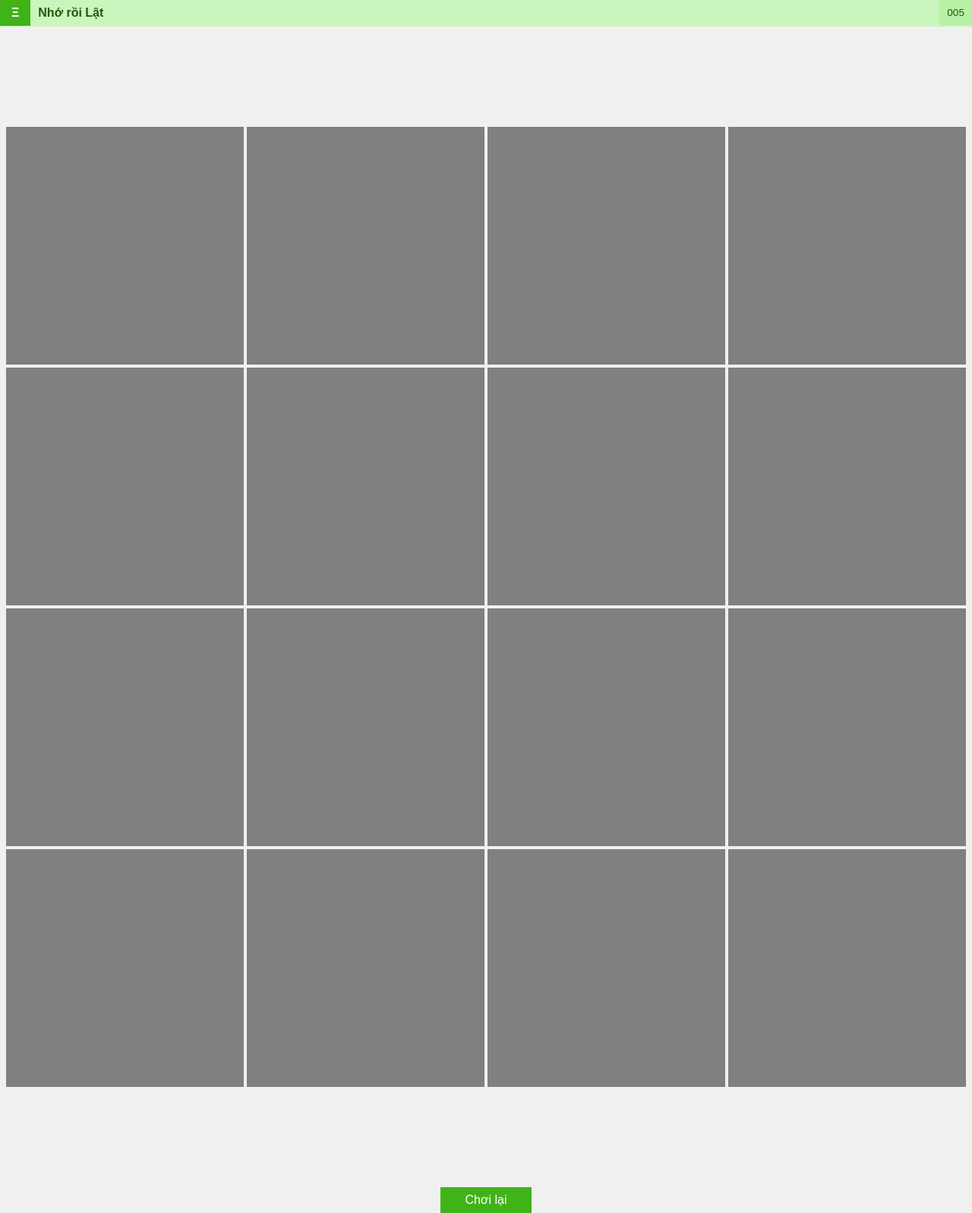
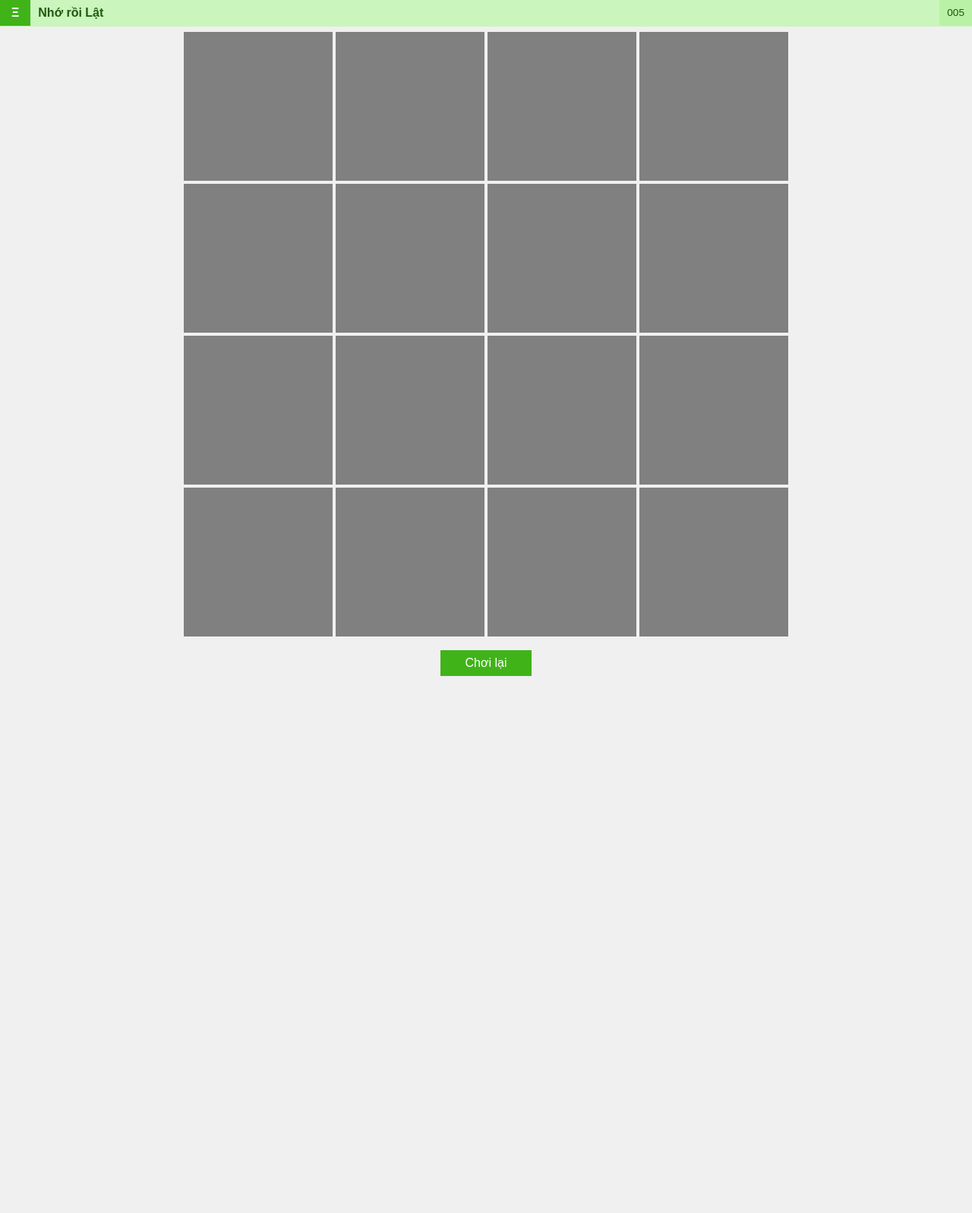
Before and after one commit to mangcut/mangcut.github.io, a Jekyll site: the page app/1/index.html, which Jekyll copies as it is, in a window 1280 px wide. Shown: the whole page at 76% size. Built offline with Jekyll 4.4.1, drawn with Linux system fonts in a browser that asks for light colours; after the commit the page ends 900 px from its top, so only the background shows below that.

Commit message:
Set height/width dynamicly

```diff
--- a/app/1/css/app.css
+++ b/app/1/css/app.css
@@ -7,7 +7,13 @@
 	user-select:none;
 	-webkit-tap-highlight-color:rgba(0,0,0,0);
 }
+
+html{
+	height:100%;
+}
+
 body {
+	height: 100%;
 	margin: 0;
 	padding: 0;
 	font-family: sans-serif;
@@ -132,8 +138,14 @@ table.tile-menu.large tr {
 	font-size: 85%;
 }
 
+#page {
+}
+
+#content {
+}
+
 #playGround {
-	margin: 10% auto;
+	margin: 0 auto;
 	display: table;
 	border-collapse: collapse;
 	border-spacing: 0;
@@ -162,6 +174,11 @@ table.tile-menu.large tr {
 	/*cursor: default;*/
 }
 
+#bottomPart {
+	text-align: center;
+	padding: 10px 0;
+}
+
 .btn {
 	background-color: HSL(105, 75%, 40%);
 	color: HSL(105, 75%, 100%);
@@ -170,5 +187,4 @@ table.tile-menu.large tr {
 	display: block;
 	width: 100px;
 	margin: 0 auto;
-	text-align: center;
 }
--- a/app/1/index.html
+++ b/app/1/index.html
@@ -39,7 +39,9 @@
 		<div id="content">
 			<div id="playGround">
 			</div>
+		</div>
 
+		<div id="bottomPart">
 			<div id="restart" class="btn">Chơi lại</div>
 		</div>
 
--- a/app/1/js/app.js
+++ b/app/1/js/app.js
@@ -155,13 +155,27 @@ function buildPlayGround(col, row) {
 		html += rowHtml;
 	}
 
-	$("#playGround").html(html);
+	var $pg = $("#playGround");
+	$pg.html(html);
+
+	var topH = $("#topbar").height();
+	var bottomH = $("#bottomPart").height();
+	var nowH = $(window).height() - topH - bottomH - $pg.height();
+	var paddingTop = (nowH / 2) | 0
+	var paddingBottom = nowH - paddingTop;
+	$pg.css({'margin-top': paddingTop, 'margin-bottom': paddingBottom});
 }
 
 // assume cell must be square
 function calcCellSize(col, row) {
-	var w = window.innerWidth - 10;
+	var w = $(window).width() - 10;
 	var x = (w / col) | 0;
 
-	return x;
+	var topH = $("#topbar").height();
+	var bottomH = $("#bottomPart").height();
+
+	var h = $(window).height() - topH - bottomH - 10; // 10 for some padding
+	var y = (h / row) | 0;
+
+	return Math.min(x, y);
 }
```
